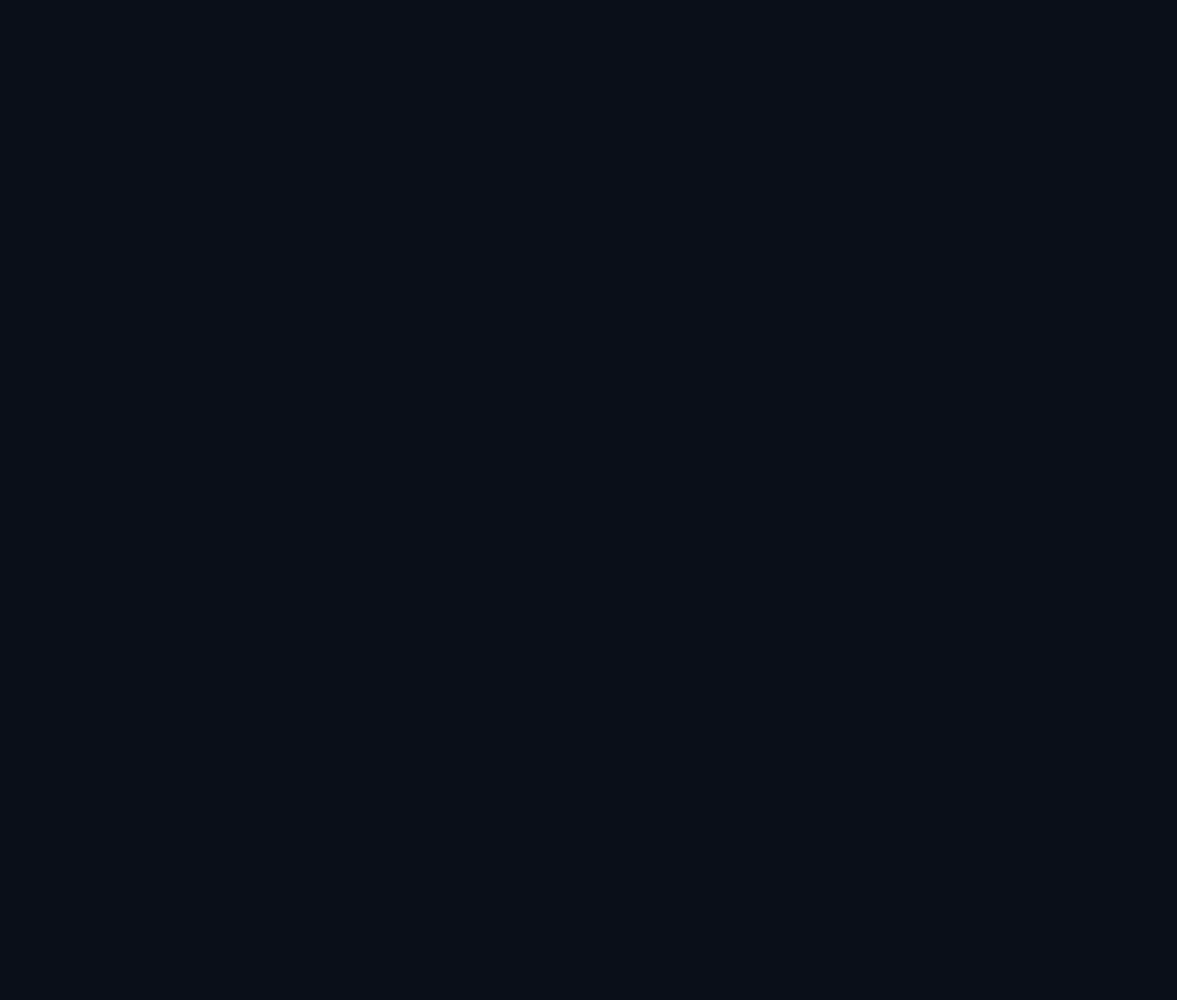
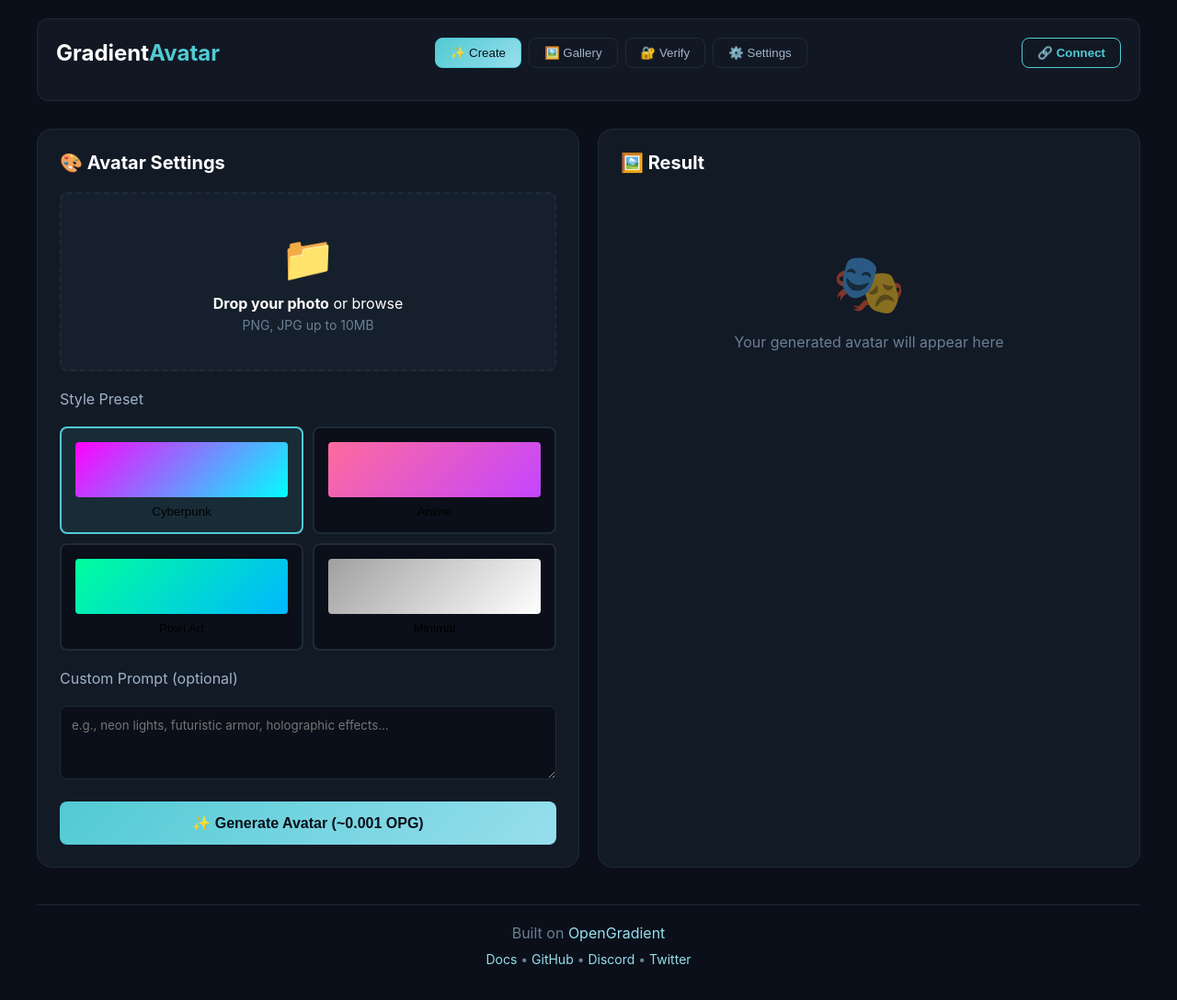
Before and after one commit to sery2013/gradient-avatar-factory, a plain HTML site: page index.html in a window 1280 px wide. Shown: the whole page at 92% size. Before the commit the page ends 800 px from the top, so only its background shows below. Drawn offline with Linux system fonts and the light colour scheme.

Commit message:
Update index.html

```diff
--- a/index.html
+++ b/index.html
@@ -1,75 +1,53 @@
 <!DOCTYPE html>
 <html lang="en">
 <head>
-  <meta charset="UTF-8" />
-  <meta name="viewport" content="width=device-width, initial-scale=1.0"/>
-  <title>GradientAvatar Factory | OpenGradient</title>
-
-  <link rel="preconnect" href="https://fonts.googleapis.com">
-  <link href="https://fonts.googleapis.com/css2?family=Inter:wght@400;500;600;700&display=swap" rel="stylesheet">
-
+  <meta charset="UTF-8">
+  <meta name="viewport" content="width=device-width, initial-scale=1.0">
+  <title>GradientAvatar Factory</title>
   <style>
-    /* ВСЕ СТИЛИ ЗДЕСЬ - скопируйте из main.css, components.css, animations.css */
-    :root {
-      --og-primary: #51CAD3;
-      --og-primary-glow: rgba(81, 202, 211, 0.4);
-      --og-secondary: #97DEED;
-      --og-dark: #0A0F19;
-      --og-dark-elevated: #121A26;
-      --og-dark-border: #1E2A3A;
-      --gradient-primary: linear-gradient(135deg, #51CAD3 0%, #97DEED 100%);
-      --text-primary: #FFFFFF;
-      --text-secondary: #A0B3C6;
-      --text-muted: #6B7F94;
-      --radius-sm: 4px;
-      --radius-md: 8px;
-      --radius-lg: 16px;
-      --radius-full: 9999px;
+    * {
+      margin: 0;
+      padding: 0;
+      box-sizing: border-box;
     }
 
-    * { box-sizing: border-box; margin: 0; padding: 0; }
-
     body {
-      font-family: 'Inter', system-ui, sans-serif;
-      background: var(--og-dark);
-      color: var(--text-primary);
-      line-height: 1.6;
+      font-family: 'Inter', -apple-system, BlinkMacSystemFont, 'Segoe UI', sans-serif;
+      background: #0A0F19;
+      color: #FFFFFF;
       min-height: 100vh;
+      padding: 20px;
     }
-
-    /* Добавьте остальные стили из components.css сюда */
 
     .container {
       max-width: 1200px;
       margin: 0 auto;
-      padding: 24px;
     }
 
-    .header {
-      background: rgba(10, 15, 25, 0.95);
-      border-bottom: 1px solid var(--og-dark-border);
-      padding: 16px 0;
-      margin-bottom: 32px;
+    header {
+      background: rgba(18, 26, 38, 0.9);
+      border: 1px solid #1E2A3A;
+      border-radius: 12px;
+      padding: 20px;
+      margin-bottom: 30px;
     }
 
-    .header-inner {
+    .header-top {
       display: flex;
+      justify-content: space-between;
       align-items: center;
-      justify-content: space-between;
       flex-wrap: wrap;
-      gap: 16px;
+      gap: 15px;
+      margin-bottom: 15px;
     }
 
     .logo {
-      display: flex;
-      align-items: center;
-      gap: 10px;
-      font-size: 1.5rem;
+      font-size: 24px;
       font-weight: 700;
     }
 
-    .logo-accent {
-      color: var(--og-primary);
+    .logo span {
+      color: #51CAD3;
     }
 
     .nav {
@@ -78,170 +56,185 @@
       flex-wrap: wrap;
     }
 
-    .nav-btn {
+    .nav button {
       padding: 8px 16px;
-      background: var(--og-dark-elevated);
-      border: 1px solid var(--og-dark-border);
-      border-radius: var(--radius-md);
-      color: var(--text-secondary);
+      background: transparent;
+      border: 1px solid #1E2A3A;
+      color: #A0B3C6;
+      border-radius: 8px;
       cursor: pointer;
-      transition: 0.2s;
-      font-weight: 500;
+      transition: all 0.2s;
     }
 
-    .nav-btn:hover,
-    .nav-btn.active {
-      background: var(--gradient-primary);
-      color: var(--og-dark);
-      border-color: var(--og-primary);
+    .nav button:hover,
+    .nav button.active {
+      background: linear-gradient(135deg, #51CAD3, #97DEED);
+      color: #0A0F19;
+      border-color: #51CAD3;
     }
 
-    .btn {
-      display: inline-flex;
-      align-items: center;
-      gap: 8px;
-      padding: 10px 20px;
-      border: none;
-      border-radius: var(--radius-md);
+    .btn-connect {
+      padding: 8px 16px;
+      background: transparent;
+      border: 1px solid #51CAD3;
+      color: #51CAD3;
+      border-radius: 8px;
       cursor: pointer;
       font-weight: 600;
-      transition: 0.3s;
     }
 
-    .btn-primary {
-      background: var(--gradient-primary);
-      color: var(--og-dark);
+    .btn-connect:hover {
+      background: rgba(81, 202, 211, 0.1);
     }
 
-    .btn-primary:hover {
-      box-shadow: 0 0 20px rgba(81, 202, 211, 0.4);
-      transform: translateY(-2px);
-    }
-
-    .btn-outline {
-      background: transparent;
-      border: 1px solid var(--og-primary);
-      color: var(--og-primary);
+    .content {
+      display: grid;
+      grid-template-columns: repeat(auto-fit, minmax(300px, 1fr));
+      gap: 20px;
     }
 
     .card {
-      background: var(--og-dark-elevated);
-      border: 1px solid var(--og-dark-border);
-      border-radius: var(--radius-lg);
+      background: #121A26;
+      border: 1px solid #1E2A3A;
+      border-radius: 16px;
       padding: 24px;
-      margin-bottom: 24px;
     }
 
-    .card-title {
-      font-size: 1.25rem;
+    .card h2 {
+      font-size: 20px;
       margin-bottom: 20px;
       display: flex;
       align-items: center;
       gap: 8px;
     }
 
-    .grid-2 {
-      display: grid;
-      grid-template-columns: repeat(auto-fit, minmax(300px, 1fr));
-      gap: 20px;
-    }
-
     .upload-zone {
-      border: 2px dashed var(--og-dark-border);
-      border-radius: var(--radius-md);
-      padding: 40px;
+      border: 2px dashed #1E2A3A;
+      border-radius: 8px;
+      padding: 40px 20px;
       text-align: center;
       cursor: pointer;
-      transition: 0.2s;
+      transition: all 0.2s;
       background: rgba(151, 222, 237, 0.03);
     }
 
     .upload-zone:hover {
-      border-color: var(--og-primary);
+      border-color: #51CAD3;
       background: rgba(81, 202, 211, 0.08);
+    }
+
+    .upload-icon {
+      font-size: 48px;
+      margin-bottom: 10px;
     }
 
     .style-grid {
       display: grid;
       grid-template-columns: repeat(2, 1fr);
       gap: 10px;
-      margin: 16px 0;
+      margin: 20px 0;
     }
 
     .style-btn {
-      padding: 12px;
-      background: var(--og-dark);
-      border: 2px solid var(--og-dark-border);
-      border-radius: var(--radius-md);
+      padding: 15px;
+      background: #0A0F19;
+      border: 2px solid #1E2A3A;
+      border-radius: 8px;
       cursor: pointer;
-      transition: 0.2s;
+      transition: all 0.2s;
+      text-align: center;
     }
 
-    .style-btn.active,
-    .style-btn:hover {
-      border-color: var(--og-primary);
+    .style-btn:hover,
+    .style-btn.active {
+      border-color: #51CAD3;
       background: rgba(81, 202, 211, 0.1);
     }
 
-    .input-field {
+    .style-preview {
+      width: 100%;
+      height: 60px;
+      border-radius: 4px;
+      margin-bottom: 8px;
+    }
+
+    .cyberpunk { background: linear-gradient(135deg, #ff00ff, #00ffff); }
+    .anime { background: linear-gradient(135deg, #ff6b9d, #c445ff); }
+    .pixel { background: linear-gradient(135deg, #00ff9d, #00b8ff); }
+    .minimal { background: linear-gradient(135deg, #a0a0a0, #ffffff); }
+
+    textarea {
       width: 100%;
       padding: 12px;
-      background: var(--og-dark);
-      border: 1px solid var(--og-dark-border);
-      border-radius: var(--radius-md);
-      color: var(--text-primary);
+      background: #0A0F19;
+      border: 1px solid #1E2A3A;
+      border-radius: 8px;
+      color: #FFFFFF;
       font-family: inherit;
-      margin: 8px 0;
+      resize: vertical;
+      min-height: 80px;
+      margin: 10px 0;
     }
 
-    .input-field:focus {
+    textarea:focus {
       outline: none;
-      border-color: var(--og-primary);
+      border-color: #51CAD3;
     }
 
-    .tab-panel {
+    .btn-generate {
+      width: 100%;
+      padding: 14px;
+      background: linear-gradient(135deg, #51CAD3, #97DEED);
+      border: none;
+      border-radius: 8px;
+      color: #0A0F19;
+      font-weight: 700;
+      font-size: 16px;
+      cursor: pointer;
+      transition: all 0.3s;
+      margin-top: 10px;
+    }
+
+    .btn-generate:hover {
+      transform: translateY(-2px);
+      box-shadow: 0 8px 25px rgba(81, 202, 211, 0.4);
+    }
+
+    .result-placeholder {
+      text-align: center;
+      padding: 60px 20px;
+      color: #6B7F94;
+    }
+
+    .result-icon {
+      font-size: 64px;
+      margin-bottom: 15px;
+      opacity: 0.5;
+    }
+
+    footer {
+      margin-top: 40px;
+      padding: 20px;
+      text-align: center;
+      color: #6B7F94;
+      border-top: 1px solid #1E2A3A;
+    }
+
+    footer a {
+      color: #97DEED;
+      text-decoration: none;
+    }
+
+    .hidden {
       display: none;
     }
 
-    .tab-panel.active {
-      display: block;
-      animation: fadeIn 0.3s;
-    }
-
-    @keyframes fadeIn {
-      from { opacity: 0; transform: translateY(10px); }
-      to { opacity: 1; transform: translateY(0); }
-    }
-
-    .status-message {
-      padding: 12px;
-      border-radius: var(--radius-md);
-      margin-top: 12px;
-      display: none;
-    }
-
-    .status-message.show {
-      display: block;
-    }
-
-    .status-success {
-      background: rgba(0, 255, 157, 0.1);
-      border: 1px solid #00ff9d;
-      color: #00ff9d;
-    }
-
-    .status-error {
-      background: rgba(255, 107, 107, 0.1);
-      border: 1px solid #ff6b6b;
-      color: #ff6b6b;
-    }
-
     @media (max-width: 768px) {
-      .grid-2 {
+      .content {
         grid-template-columns: 1fr;
       }
 
-      .header-inner {
+      .header-top {
         flex-direction: column;
         text-align: center;
       }
@@ -249,6 +242,78 @@
   </style>
 </head>
 <body>
-  <!-- Ваш HTML контент -->
+  <div class="container">
+    <header>
+      <div class="header-top">
+        <div class="logo">Gradient<span>Avatar</span></div>
+        <nav class="nav">
+          <button class="active">✨ Create</button>
+          <button>🖼️ Gallery</button>
+          <button>🔐 Verify</button>
+          <button>⚙️ Settings</button>
+        </nav>
+        <button class="btn-connect">🔗 Connect</button>
+      </div>
+    </header>
+
+    <main class="content">
+      <div class="card">
+        <h2>🎨 Avatar Settings</h2>
+
+        <div class="upload-zone">
+          <div class="upload-icon">📁</div>
+          <p><strong>Drop your photo</strong> or browse</p>
+          <p style="color: #6B7F94; font-size: 14px; margin-top: 5px;">PNG, JPG up to 10MB</p>
+        </div>
+
+        <div style="margin: 20px 0;">
+          <label style="display: block; margin-bottom: 10px; color: #A0B3C6;">Style Preset</label>
+          <div class="style-grid">
+            <button class="style-btn active">
+              <div class="style-preview cyberpunk"></div>
+              <div>Cyberpunk</div>
+            </button>
+            <button class="style-btn">
+              <div class="style-preview anime"></div>
+              <div>Anime</div>
+            </button>
+            <button class="style-btn">
+              <div class="style-preview pixel"></div>
+              <div>Pixel Art</div>
+            </button>
+            <button class="style-btn">
+              <div class="style-preview minimal"></div>
+              <div>Minimal</div>
+            </button>
+          </div>
+        </div>
+
+        <div>
+          <label style="display: block; margin-bottom: 10px; color: #A0B3C6;">Custom Prompt (optional)</label>
+          <textarea placeholder="e.g., neon lights, futuristic armor, holographic effects..."></textarea>
+        </div>
+
+        <button class="btn-generate">✨ Generate Avatar (~0.001 OPG)</button>
+      </div>
+
+      <div class="card">
+        <h2>🖼️ Result</h2>
+        <div class="result-placeholder">
+          <div class="result-icon">🎭</div>
+          <p>Your generated avatar will appear here</p>
+        </div>
+      </div>
+    </main>
+
+    <footer>
+      <p>Built on <a href="https://opengradient.ai" target="_blank">OpenGradient</a></p>
+      <p style="margin-top: 10px; font-size: 14px;">
+        <a href="#">Docs</a> •
+        <a href="#">GitHub</a> •
+        <a href="#">Discord</a> •
+        <a href="#">Twitter</a>
+      </p>
+    </footer>
+  </div>
 </body>
 </html>
```
